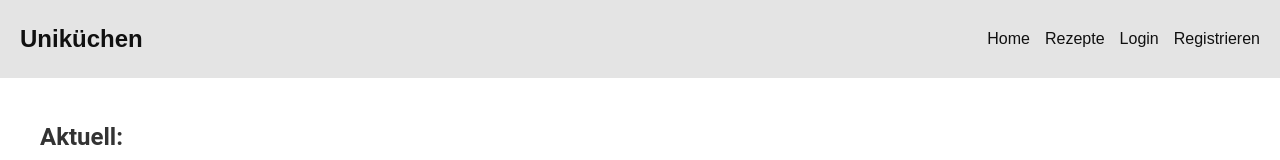
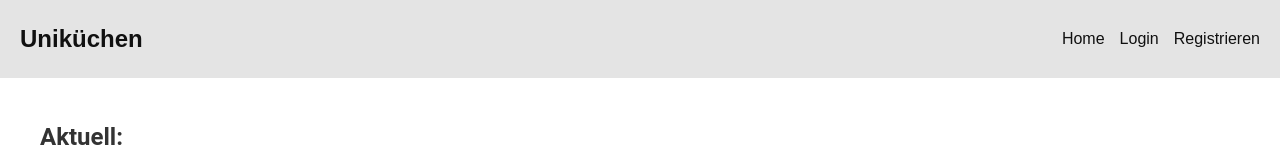
Before and after one commit to MarkusArtemov/Unikitchen, a Vue app in the folder Client/unikitchen-frontend/: page / in a window 1280 px wide. Shown: the top 160 px of the page. Built offline with nearby package versions, Linux system fonts and the light colour scheme; no server answers.

Commit message:
add conditional display of "Recipes" link for logged-in users

```diff
--- a/Client/unikitchen-frontend/src/components/Header.vue
+++ b/Client/unikitchen-frontend/src/components/Header.vue
@@ -2,7 +2,7 @@
   <header class="header">
     <h1>Uniküchen</h1>
 
-    <!-- Burger-Menü-Button -->
+    <!-- Burger Menu Button -->
     <div class="burger-menu" @click="toggleMenu">
       <span></span>
       <span></span>
@@ -11,7 +11,7 @@
 
     <nav :class="{ open: menuOpen }">
       <router-link to="/">Home</router-link>
-      <router-link to="/recipe">Rezepte</router-link>
+      <router-link v-if="isLoggedIn" to="/recipe">Rezepte</router-link>
       <router-link v-if="isLoggedIn" to="/account">Account</router-link>
       <router-link v-if="!isLoggedIn" to="/login">Login</router-link>
       <router-link v-if="!isLoggedIn" to="/register">Registrieren</router-link>
```
